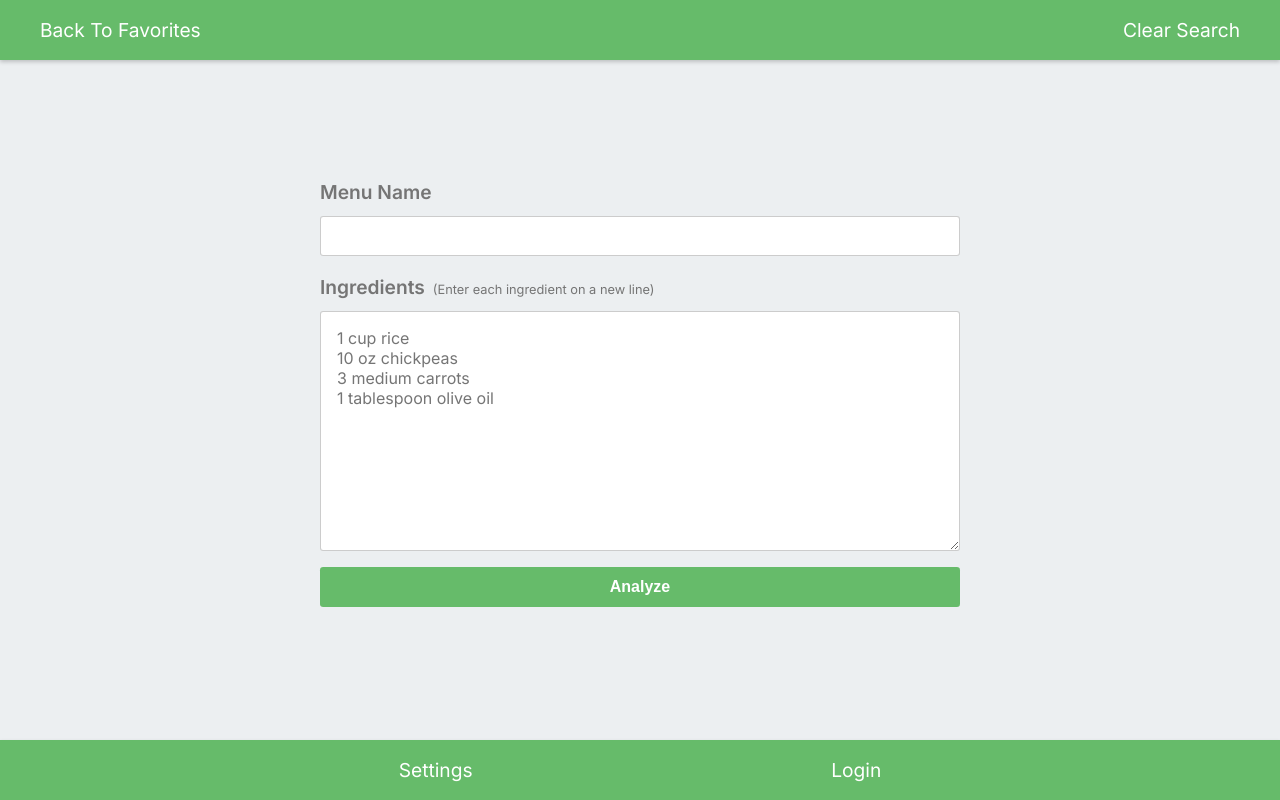
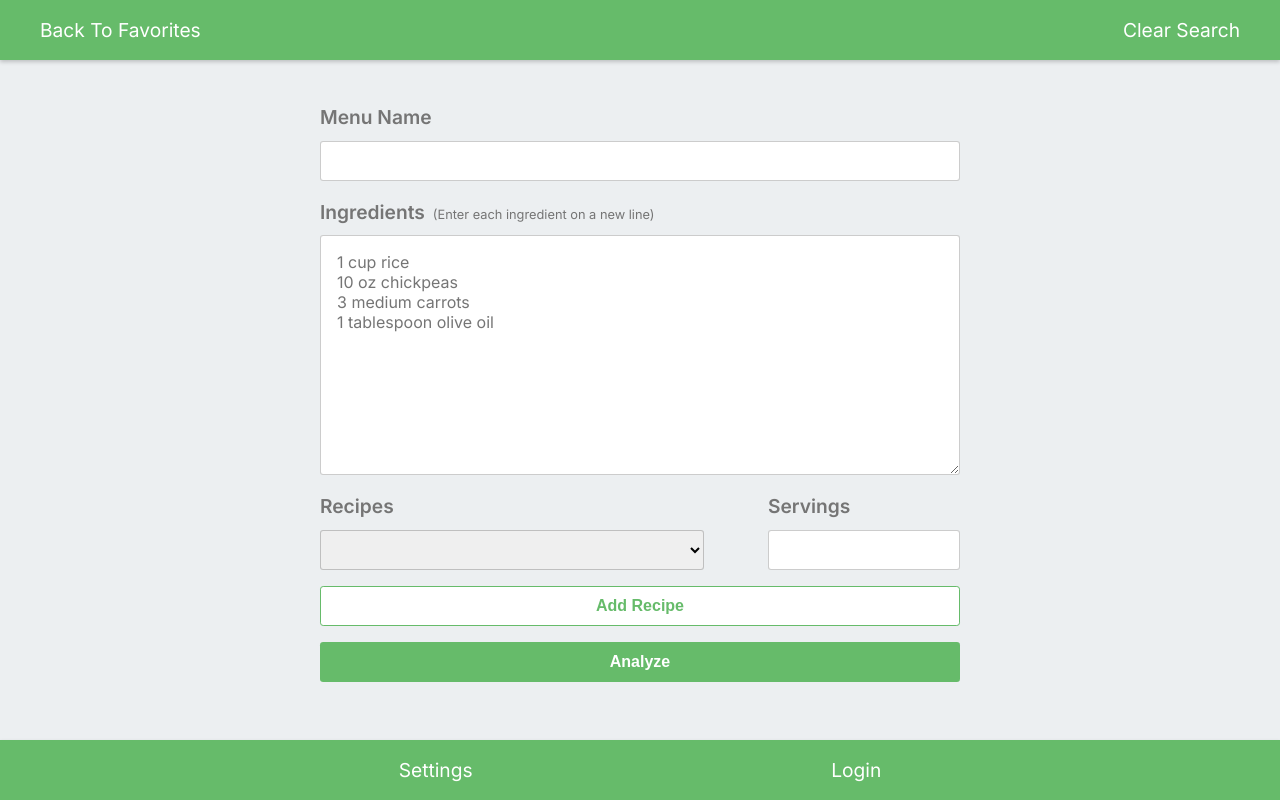
Before and after one commit to jwkaterina/nutrition, a Next.js app: page /analysis/menu-analysis in a window 1280 px wide. Built offline with nearby package versions, Linux system fonts and the light colour scheme.

Commit message:
create form to add recipes to menu

```diff
--- a/src/app/analysis/components/form.module.css
+++ b/src/app/analysis/components/form.module.css
@@ -8,20 +8,35 @@
     padding: 0;
 }
 
-.form_group {
+.form .short_inputs_group {
+    display: flex;
+    flex-direction: row;
+    justify-content: space-between;
+    width: 100%;
+}
+
+.form .short_inputs_group .select_group {
+    width: 60%;
+}
+
+.form .short_inputs_group .number_group {
+    width: 30%;
+}
+
+.form_group, .select_group, .number_group {
     display: flex;
     flex-direction: column;
     width: 100%;
     margin-bottom: 1rem;
 }
 
-.form_group label {
+.form_group label, .select_group label, .number_group label{
     font-size: 1.2rem;
     font-weight: 600;
     margin-bottom: 0.5rem;
 }
 
-.form_group input, .form_group button {
+.form_group input, .form_group button, .select_group select, .number_group input {
     height: 2.5rem;
     padding: 0.5rem;
     border-radius: 0.2rem;
@@ -29,12 +44,12 @@
     font-weight: 400;
 }
 
-.form_group input {
+.form_group input, .select_group select, .number_group input{
     width: 100%;
     border: 1px solid rgba(0, 0, 0, 0.2);
 }
 
-.form_group input:focus, .form_group textarea:focus {
+.form_group input:focus, .form_group textarea:focus, .select_group select:focus, .number_group input:focus{
     outline: none;
     border: 1px solid var(--secondary-color);
 }
--- a/src/app/analysis/menu-analysis/menu-form.tsx
+++ b/src/app/analysis/menu-analysis/menu-form.tsx
@@ -2,12 +2,14 @@ import { useContext, useEffect, useState } from 'react'
 import styles from './page.module.css'
 import form from '../components/form.module.css'
 import { CardOpenContext } from '@/app/context/card-context';
-import { CardState } from '@/app/types/types';
+import { CardState, LoadedRecipe } from '@/app/types/types';
 import { analyseRecipe } from '@/app/services/fetch-data';
 import MenuCard from '@/app/components/cards/menu-cards/menu-card';
 import { CurrentMenuContext } from '@/app/context/menu-context';
+import { AuthContext } from '@/app/context/auth-context';
 import LoadingSpinner from '@/app/components/overlays/loading/loading-spinner';
 import ErrorModal from '@/app/components/overlays/error-modal/error-modal';
+import { useHttpClient } from '@/app/hooks/http-hook';
 
 interface MenuFormProps {
     searchCleared: boolean,
@@ -18,10 +20,34 @@ const MenuForm = ({ searchCleared, setClearSearch }: MenuFormProps): JSX.Element
 
     const { cardOpen, setCardOpen } = useContext(CardOpenContext);
     const { currentMenu, setCurrentMenu } = useContext(CurrentMenuContext);
+    const [recipeList, setRecipeList] = useState<JSX.Element[]>([]);
     const [name, setName] = useState<string>('');
     const [ingredients, setIngredients] = useState<string>('');
+    const [recipes, setRecipes] = useState<string>('');
     const [isLoading, setIsLoading] = useState(false);
     const [error, setError] = useState<string | null>();
+    const { user } = useContext(AuthContext);
+    const { sendRequest } = useHttpClient();
+
+    useEffect(() => {
+        if(!user) {
+            return;
+        }
+        const fetchRecipes = async () => {
+            try {
+                const responseData = await sendRequest(
+                    `http://localhost:5001/recipes/user/${user}`
+                );
+                const recipeList = responseData.recipe.map((recipe: LoadedRecipe, index: number) => {
+                    return (
+                        <option key={index} value={recipe.recipe.name} id={recipe.recipe.name}>{recipe.recipe.name}</option>
+                    )
+                })
+                setRecipeList(recipeList);
+            } catch (err) {}
+        };
+        fetchRecipes();
+    }, []);
 
     useEffect(() => {
         if(searchCleared) {
@@ -83,6 +109,10 @@ const MenuForm = ({ searchCleared, setClearSearch }: MenuFormProps): JSX.Element
         setIngredients(e.currentTarget.value);
     }
 
+    const handleRecipesInput = (e: React.FormEvent<HTMLTextAreaElement>) => {
+        setRecipes(e.currentTarget.value);
+    }
+
     if(currentMenu.menu && cardOpen == CardState.OPEN) return (
         <MenuCard menu={currentMenu.menu} index={0} id={null} open={true}/>
     )
@@ -103,6 +133,10 @@ const MenuForm = ({ searchCleared, setClearSearch }: MenuFormProps): JSX.Element
                             <textarea id="menu-ingredients" name="menu-ingredients" required
                             placeholder={'1 cup rice' + '\n' + '10 oz chickpeas' + '\n' + '3 medium carrots' + '\n' + '1 tablespoon olive oil'} value={ingredients} onInput={e => handleIngredientsInput(e)}/>
                         </div>
+                        <RecipeSelect recipes={recipeList}/>
+                        <div className={form.form_group}>
+                            <button type="button" className={form.add_button}>Add Recipe</button>
+                        </div>
                         <div className={form.form_group}>
                             <button type="submit">Analyze</button>
                         </div>
@@ -113,3 +147,32 @@ const MenuForm = ({ searchCleared, setClearSearch }: MenuFormProps): JSX.Element
 }
 
 export default MenuForm
+
+interface RecipeSelectProps {
+    recipes: JSX.Element[]
+}
+
+const RecipeSelect = ({ recipes }: RecipeSelectProps) => {
+    return (<>
+        <div className={form.short_inputs_group}>
+            <div className={form.select_group}>
+                <label htmlFor="recipes">Recipes</label>
+                <select
+                    name="recipe"
+                    id="recipe"
+                    // value={recipeList[0]}
+                    // onChange={(e) => handleOptionChange(e)}
+                >
+                    {recipes}
+                </select>
+            </div>
+            <div className={form.number_group}>
+                <label htmlFor="servings">Servings</label>
+                <input type="number" id="servings" name="servings" required min={1}
+                // value={1}
+                //  onInput={e => handleServings(e)}
+                />
+            </div>
+        </div>
+    </>)
+}
--- a/src/app/components/slider/slides/menu-slide.tsx
+++ b/src/app/components/slider/slides/menu-slide.tsx
@@ -28,7 +28,6 @@ const MenuSlide = ({ menuDeleted }: MenuSlideProps): JSX.Element => {
                 const responseData = await sendRequest(
                     `http://localhost:5001/menus/user/${user}`
                 );
-                console.log(responseData);
                 const menuList = responseData.menus.map((menu: LoadedMenu, index: number) => {
                     return (
                         <MenuCard menu={menu.menu} index={index + 1} key={index + 1} id={menu.id} open={false}/>
```
